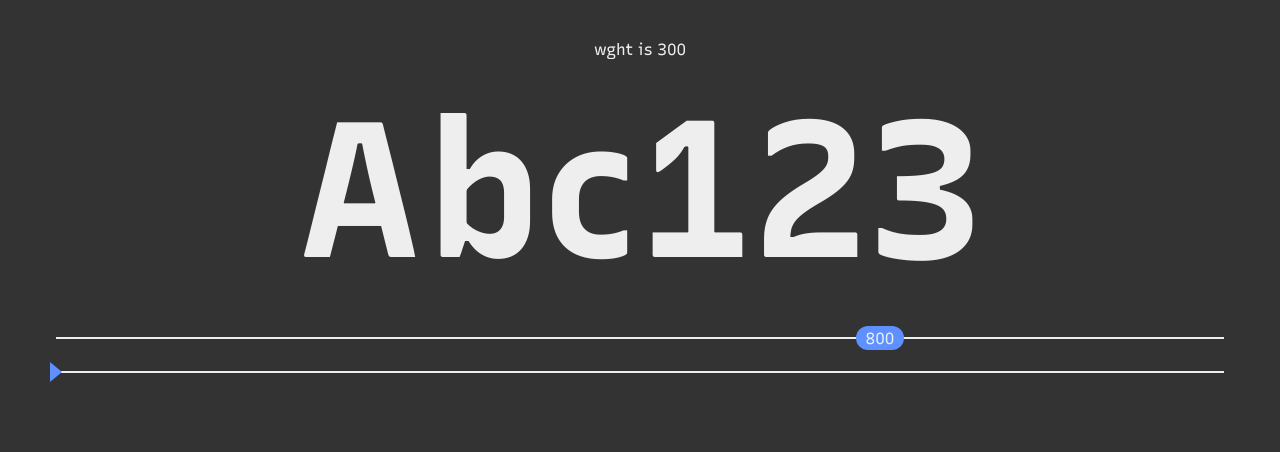
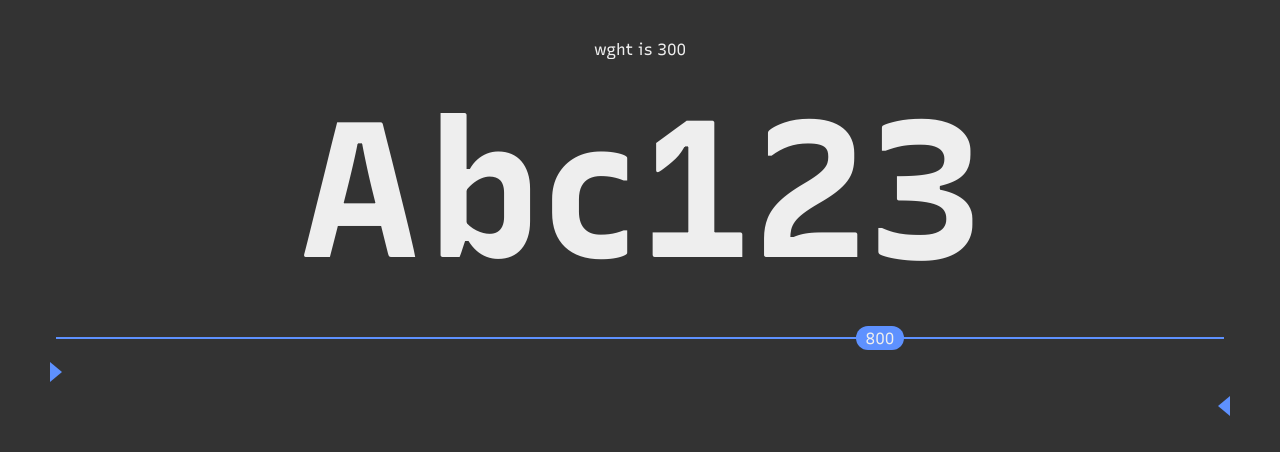
Before and after one commit to arrowtype/gf-url-api-configurator, a Svelte app: page / in a window 1280 px wide. Shown: the top 452 px of the page. Built offline with nearby package versions, Linux system fonts and the light colour scheme.

Commit message:
adding upperlimit slider

```diff
--- a/src/components/CustomRangeSlider.svelte
+++ b/src/components/CustomRangeSlider.svelte
@@ -11,7 +11,7 @@
   let minLimitWidth = 12;
   let minLimitPos;
 
-  let maxLimitWidth;
+  let maxLimitWidth = 12;
   let maxLimitPos;
 
   import { createEventDispatcher } from "svelte";
@@ -68,7 +68,6 @@
     let widthStep = (sliderWidth - t.offsetWidth) / ((max - min) / step);
     newpos = Math.round(newpos / widthStep) * widthStep;
 
-    // t.style.left = newpos + "px"; // not needed
     thumbPos = newpos
 
     calcValue();
@@ -89,8 +88,6 @@
 
         minLimitPos = newpos
 
-        console.log(minLimitPos)
-        t.style.left = newpos + "px";
     }
 
 
@@ -124,7 +121,7 @@
 <svelte:window on:resize={resize} />
 
 <div class="custom-slider">
-  <div class="custom-slider-track" bind:offsetWidth={sliderWidth}>
+  <div class="custom-slider-track main-track" bind:offsetWidth={sliderWidth}>
     <div
       id="mainThumb"
       class="thumb main-thumb"
@@ -147,26 +144,18 @@
     </svg>
   </div>
 </div>
-<!-- <div class="custom-slider">
-  <div
-    class="custom-slider-track"
-    bind:offsetWidth={sliderWidth}
-    >
-    <div id="upperLimit" class="limiter">
-
-    </div>
-    <div
-        id="upperLimit"
-        class="thumb"
-        style="left: {thumbPos ? thumbPos : (value - min) / (max-min) * (sliderWidth-thumbWidth)}px"
+<div class="custom-slider">
+  <div class="custom-slider-track" bind:offsetWidth={sliderWidth}>
+    <svg
+        class="thumb limiter"
+        style="left: {maxLimitPos ? maxLimitPos : 100}%"
         on:mousedown={sliderdown}
-        bind:offsetWidth={minLimitWidth}
+        xmlns="http://www.w3.org/2000/svg" viewBox="0 0 {maxLimitWidth} 20" height="100%" width="100%"
         >
-        <svg xmlns="http://www.w3.org/2000/svg" viewBox="0 0 10 16" height="100%" width="100%"><polygon points="0,0 0,16 10,8"/></svg>
-    </div>
-
+        <polygon id="upperLimit" points="{maxLimitWidth},0  0,10 {maxLimitWidth},20 "/>
+    </svg>
   </div>
-</div> -->
+</div>
 
 <style>
   :root {
@@ -187,8 +176,10 @@
   .custom-slider-track {
     width: 100%;
     height: 100%;
-    background: var(--trackBg);
     position: relative;
+  }
+  .main-track {
+    background: var(--buttonBg);
   }
   .thumb {
     width: var(--thumbWidth);
```
